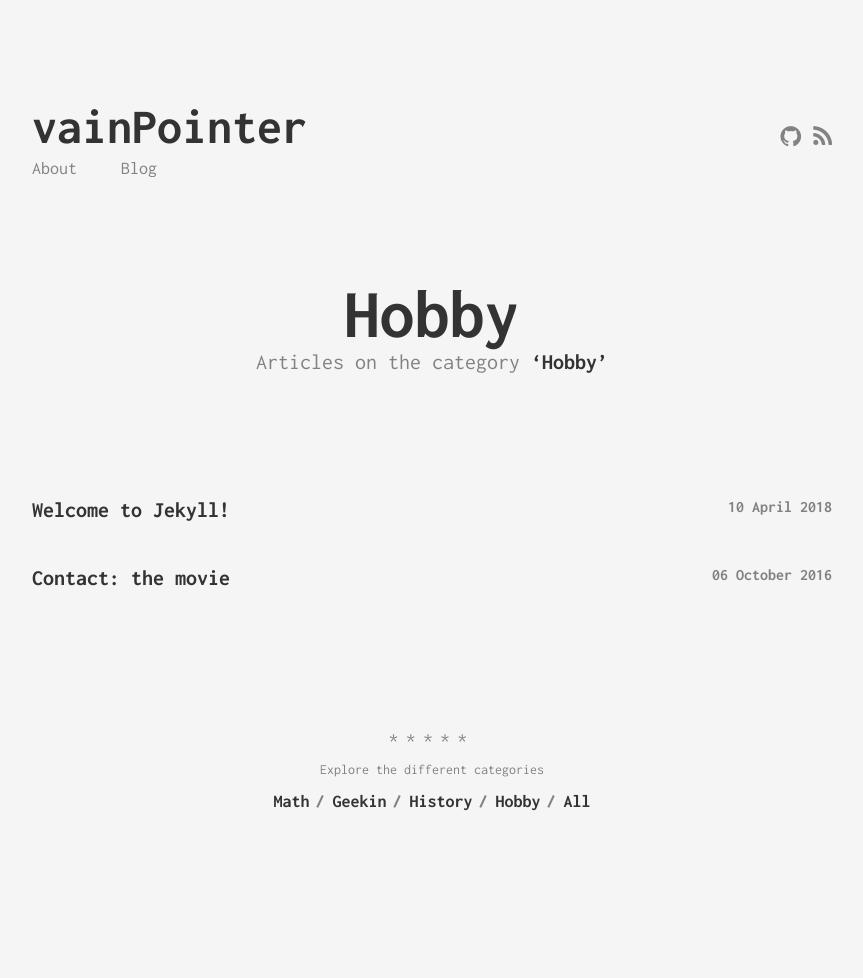
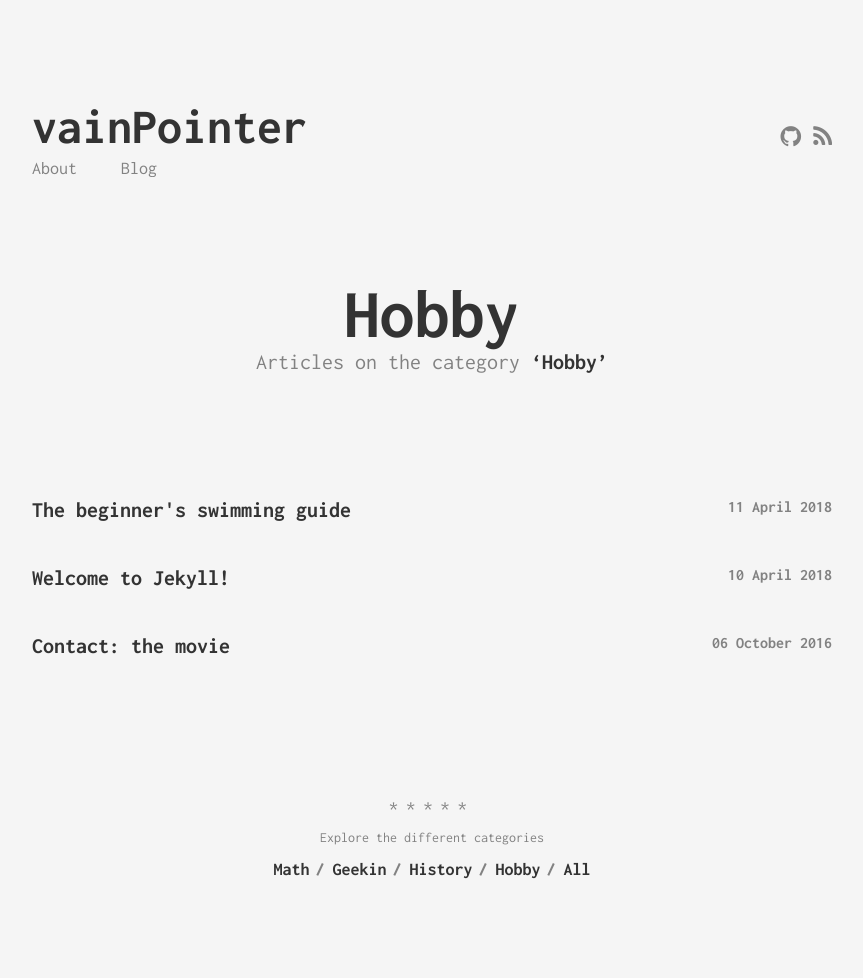
Before and after one commit to vainPointer/vainPointer.github.io, a Jekyll site: the page built from categories/hobby.html, in a window 1280 px wide. Shown: the whole page, without its empty margins (208-1071 px from the left). Built offline with Jekyll 4.4.1, drawn with Linux system fonts in a browser that asks for light colours; before the commit the page ends 910 px from its top, so only the background shows below that.

Commit message:
The beginner's swimming guide

```diff
--- a/_posts/2018-04-11-the-beginners-swimming-guide.markdown
+++ b/_posts/2018-04-11-the-beginners-swimming-guide.markdown
@@ -3,7 +3,7 @@ layout: post
 title:  "The beginner's swimming guide"
 subtitle: "游泳学习之道"
 date:   2018-04-11 13:57:23 +0800
-categories: [Hobby]
+categories: [hobby]
 ---
 
 ![](/images/swimming.jpg)
```
